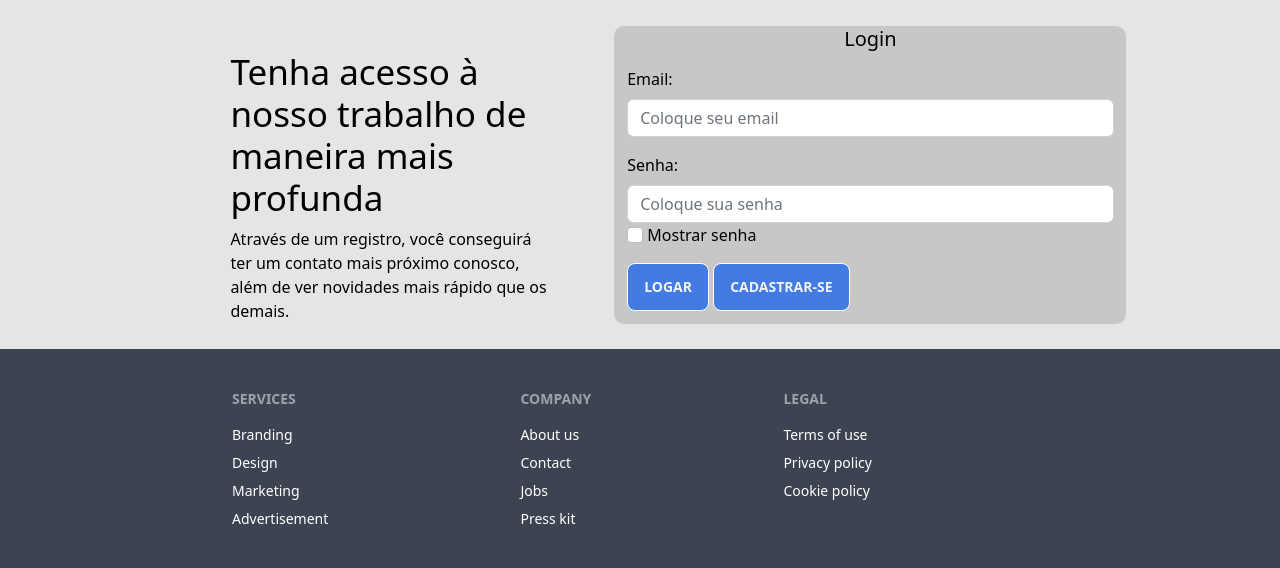
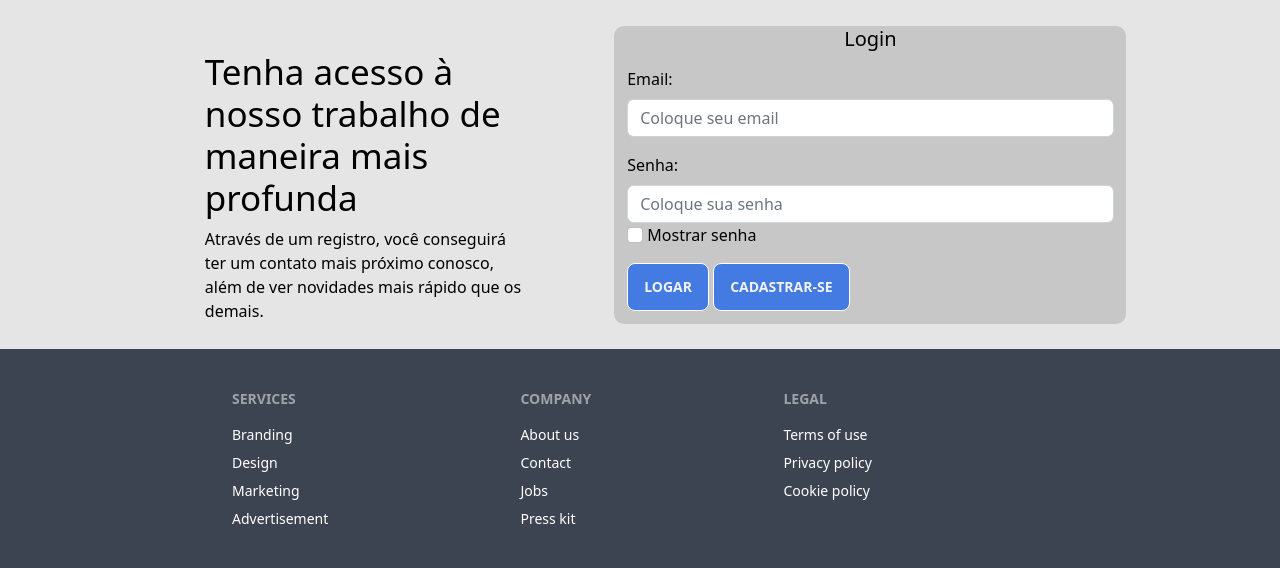
Before and after one commit to devkpanda/website, a PHP site: page /login.html in a window 1280 px wide. Shown: the part 144-712 px from the top of the page. Run offline with PHP 8.4, Linux system fonts and the light colour scheme; some libraries are stand-ins or nearby versions.

Commit message:
diminuindo a margin

```diff
--- a/assets/css/styleform.css
+++ b/assets/css/styleform.css
@@ -19,7 +19,7 @@ main{
     color: black;
     float: left;
     width: 25%;
-    margin: 2% 1% 2% 18%;
+    margin: 2% 1% 2% 16%;
 }
 
 #textolateral h1{
```
